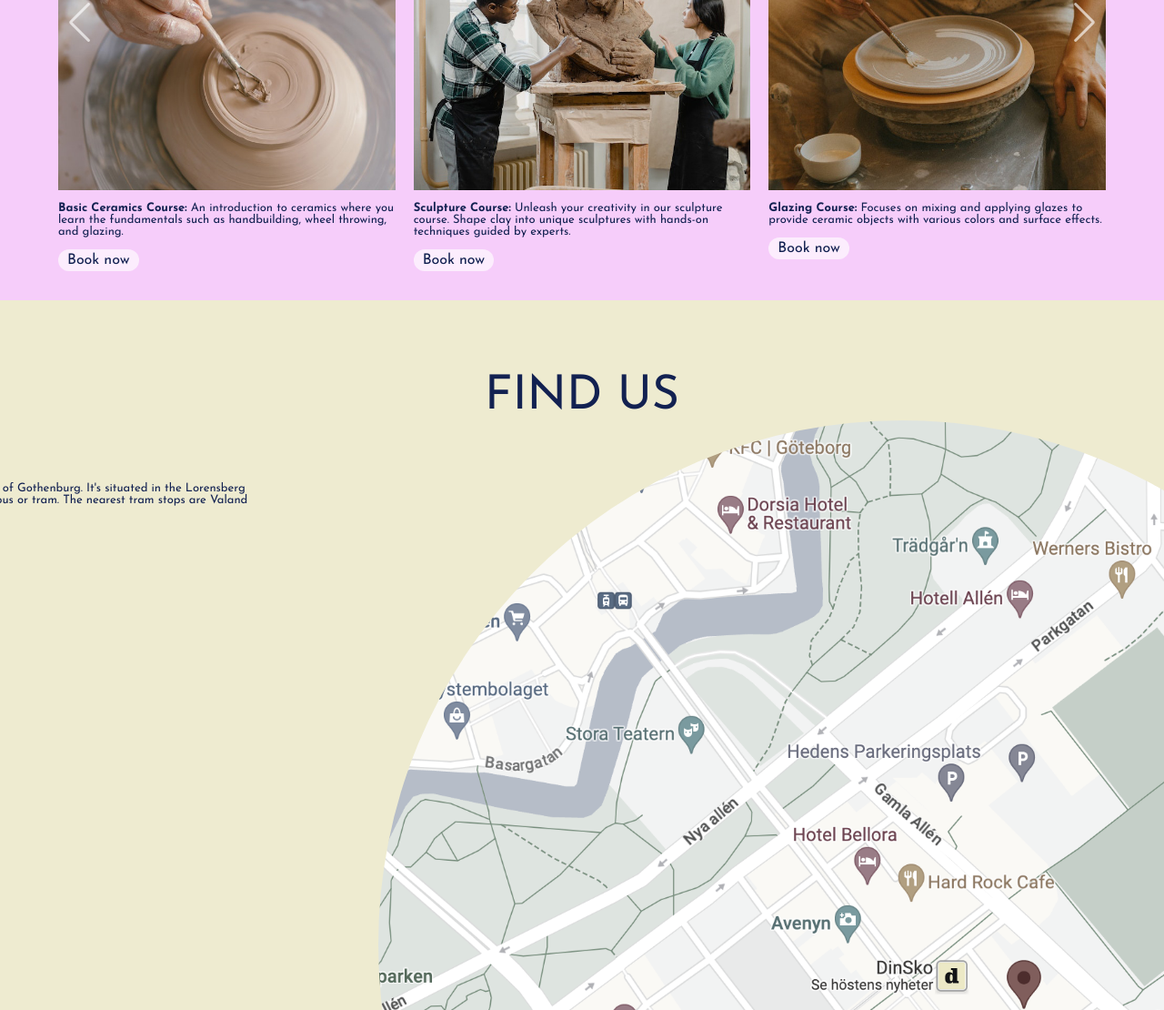
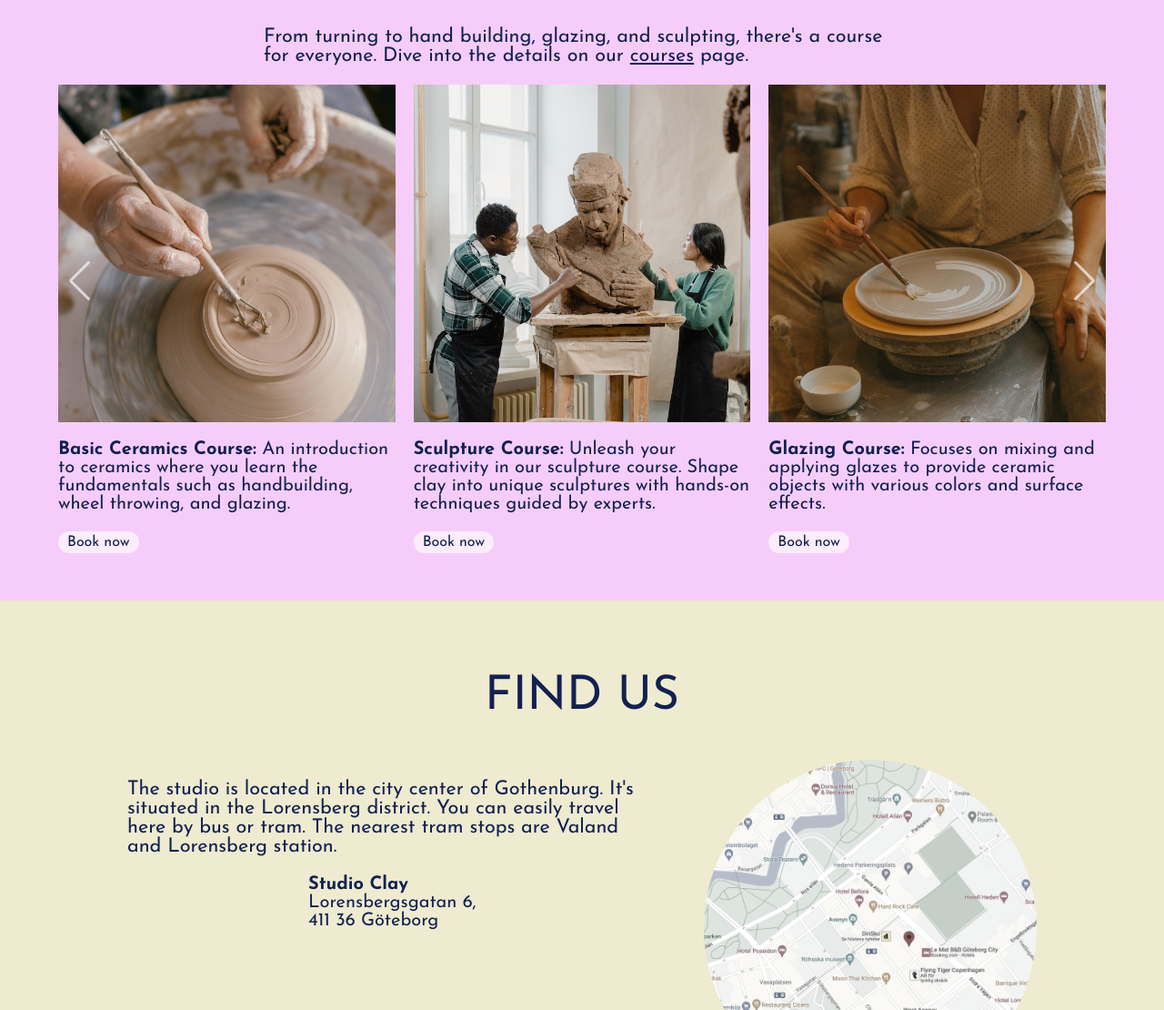
Before and after one commit to elno300/StudioClay, a plain HTML site: page index.html in a window 1280 px wide. Shown: the part 1690-2800 px from the top of the page at 91% size. Drawn offline with nearby package versions, Linux system fonts and the light colour scheme.

Commit message:
Responsive fix
Small changes to layout.

```diff
--- a/css/index.css
+++ b/css/index.css
@@ -1,5 +1,11 @@
+/* html {
+    overflow: hidden;
+    height: 100%;
+} */
+
 body {
     margin: auto;
+    overscroll-behavior: none; /*So you cant scroll over the bode showing white window*/
 }
 
 /* Type-selector(s) */
@@ -33,11 +39,12 @@ h3{
 
 p {
     padding: 00 5vw;
+    font-size: 1rem;
 }
 
 nav{
     position: fixed;
-    width: 100vw;
+    width: 100%;
     transition: 0.5s ease-in; /*Makes the navbar slide in and out on scroll*/
 }
 
@@ -45,10 +52,9 @@ nav{
 .top-navigation {
     background-color: #E86252;
     display: flex;
-    align-items: center;
+    align-items: center; /*Centers text in the nav vertically*/
     height: 10vh;
     z-index: 2;
-
 }
 
 /* LOGO -> CLAY STUDIO */
@@ -171,7 +177,6 @@ nav{
     background-repeat: no-repeat;
     background-position: center;
     height: 100svh;/*90*/
-    /* margin-top: 10vw; */
     display: flex;
     justify-content: center;
     /*Places text vertically in the center of page*/
@@ -180,7 +185,7 @@ nav{
 
 #introduction h2 {
     font-size: 3.25rem;
-    margin: 00 5vw;
+    margin: 00 5vw;/*Sätter margin åt vänster och höger*/
     text-align: start;
 }
 
@@ -208,10 +213,18 @@ nav{
     display: flex;
     flex-direction: column;
     align-items: center;
+    justify-content: center;
+}
+
+#about-container{
+    display: flex;
+    flex-direction: column;
+    justify-content: center;
+    align-items: center;
 }
 
 /* Adjacent sibling combinator */
-/*Takes ovay outfilling text*/
+/*Takes away outfilling text*/
 #about-text p+p {
     display: none;
 }
@@ -223,9 +236,9 @@ nav{
 .aboutUs-img {
     width: 90vw;
     max-width: 400px; /*630px*/
-    align-content: flex-end;
     margin-bottom: 5vw;
 }
+
 
 
 
@@ -237,20 +250,22 @@ nav{
     background-color: #F6CDFA;
     min-height: min-content;
     overflow: hidden;
+    display: flex;
+    flex-direction: column;
+    /* justify-content: center; */
 }
 
 #courses h2 {
     padding-top: 10vh;
     margin-bottom: 0;
-    margin-left: 5vw;
-    margin-right: 5vw;
-    margin-bottom: 5vw;
+    /* margin-left: 5vw;
+    margin-right: 5vw; */
 }
 
-#courses .main-text{
+/* #courses .main-text{
+    display: none;
+} */
 
-    display: none;
-}
 
 
 
@@ -264,35 +279,33 @@ nav{
     display: flex;
     flex-direction: column;
     align-items: center;
+    justify-content: center;
 }
 
-#find-us h2{
-    margin-bottom: 0;
-    margin: 00 5vw;
+#find-container{
+    display: flex;
+    flex-direction: column;
+    justify-content: center;
+    align-items:flex-start;
 }
 
-#find-us h3{
+/* #find-us h3{
     margin: 00 5vw;
-}
+} */
 
-#find-us p {
+/* #find-us p {
     padding: 0px;
     padding-bottom: 5vw;
     margin: 00 5vw;
-}
+} */
 
 #map-container{
-    height: 90vw;
     width: 90vw;
-    margin-left: 5vw;
+    /* height: 90vw; */
+    max-width: 400px;
+    /* max-height: 400px; */
     margin-bottom: 5vw;
-    /* max-width: 400px; */
-    /* max-height: 400px; */
     overflow: hidden;
-    align-self: center;
-    justify-self: center;
-    display: inline-block;
-    align-content: flex-end;
 }
 
 #map-container picture{
@@ -376,24 +389,22 @@ footer{
 /* ====================== MEDIA QUERIE ====================== */
 /* ========================================================== */
 
-@media screen and (min-width: 400px){
-
+/* @media screen and (min-width: 400px){
 
     #find-us{
         overflow: hidden;
     }
-
-    #map-container{
-    padding-bottom: 5vh;
-    padding-left: 5vw;
-    }
-}
+} */
 
 /* iPad */
 @media screen and (min-width: 768px) and (max-width: 980px){
 
+    p{
+        font-size: 1.125rem;/* = 18px */
+    }
+
    #intro-text h2{
-        font-size: 67px;
+        font-size: 67px;    /*Ceramic studio and boutique*/
    }
 
     #hamburger-menu li>a {
@@ -415,15 +426,15 @@ footer{
     #courses{
         min-height: min-content;
         display: flex;
-        flex-direction: column;
-        justify-content: center;
-        /* align-items: center; */
-        /* text-align: center; */
+        /* flex-direction: column;
+        justify-content: center; */
+
     }
 
     #courses .main-text{
         align-self: center;
     }
+
 
 }
 
@@ -431,7 +442,8 @@ footer{
 @media only screen and (min-width: 980px) {
 
     p{
-        font-size: small;
+        /* font-size: small; */
+        font-size: 1.25rem; /*20px*/
     }
 
 
@@ -492,21 +504,20 @@ footer{
     /* section */
 
     #about-us {
-        flex-direction: row;
+        /* flex-direction: row; */
         padding: 5vw;
         height: fit-content;
-        align-items:normal;
     }
 
-    #about-us h2 {
-        /*earlier it was in center*/
-        text-align: start;
+    #about-container{
+        flex-direction: row;
     }
 
     #about-us p {
         /* background-color: #ab827e; */
         padding: 00 0vw;
-        justify-items: center;
+        justify-self: center;
+
         /* font-size: large; */
     }
 
@@ -514,9 +525,10 @@ footer{
         display: block;
     }
 
-    #about-img-container {
+
+     /* #about-img-container {
         display: inline-block;
-    }
+    }  */
 
     /* image */
     .aboutUs-img {
@@ -560,24 +572,39 @@ footer{
     /* ======================== FIND US ========================= */
     /* ===========================980px========================== */
 
-    #group-loc-content{
+    #find-us {
         display: flex;
-        flex-direction: row;
-        margin-bottom: 10vh;
+        flex-direction: column;
+        align-items: center;
+        justify-content: center;
+        align-content: center;
     }
 
-    #location-text{
+
+    #find-container{
+        flex-direction: row;
+        max-width: 1000px;
+        /* justify-content:flex-start; */
+    }
+
+    /* #location-text{
         width: 50vw;
+    } */
+
+    #find-us p {
+        /* background-color: #ab827e; */
+        padding: 00 0vw;
+        justify-self: center;
+        padding-right: 2vw;
+        /* align-items: start;
+        /* font-size: large; */
     }
 
     #map-container{
         border-radius: 50%;
-        /* max-width: 300px;
-        max-height: 300px; */
-        /* width: 379px;
-        height: 379px; */
         padding-bottom: 0vh;
         padding-left: 0vw;
+        margin-left: 2vw;
     }
 
     /* #location-text address{
@@ -635,23 +662,28 @@ footer{
     }
 
 }
-
+*/
 @media only screen and (min-width: 1200px) {
 
     #about-text p, .main-text {
-        font-size: 1.55rem;
+        font-size: 1.35rem;
     }
-} */
+    /* p{
+        font-size: 1.5rem;
+    } */
+}
 
 /* 375 */
 /* 768 ipad */
 /* 980px - desktop */
 
-@media only screen and (min-width: 1200px){
+/* @media only screen and (min-width: 1200px){
 
+.swiper{
+    justify-content: center;
+}
 
-
-}
+} */
 
 .underscore {
     text-decoration: underline;
--- a/css/swiper-slider.css
+++ b/css/swiper-slider.css
@@ -2,20 +2,19 @@
     width: 90vw;
     /* max-width: 1100px; */
     height: fit-content;
-    margin: 0;
+    /* max-width: 1000px; */
+    /* margin: auto; */
     background-color: #F6CDFA;
     z-index: 0;
-}
+    /* display: flex;
+    justify-content: center;
+    align-content: center;
+} */
 
 .swiper-slide {
     /* font-size: 18px; */
     display: flex;
-
-    /* justify-content: center; */
-    flex-direction: column-reverse;
-    justify-content: space-evenly;
-    /* align-items: flex-start; */
-    text-align: start;
+    flex-direction: column-reverse;/*places the text under img*/
     background-color: #F6CDFA;
     margin: 0;
     padding-bottom: 2rem;
@@ -30,7 +29,7 @@
     padding: 4px 10px;
     border: none;
     cursor: pointer;
-    text-align:end;
+    /* text-align: end; */
     border-radius: 15px;
     /* margin-left: 5vw; */
 }
--- a/index.html
+++ b/index.html
@@ -105,28 +105,31 @@
     </header>
     <main>
       <section id="about-us">
+        <h2>ABOUT US</h2>
+        <div id="about-container">
           <section id="about-text">
-          <h2>ABOUT US</h2>
             <p class="main-text">
-            Studio Clay was founded by two artist colleagues with diverse design
-            backgrounds, but a shared passion for clay. It all began as a course
-            within a study circle in 2019 and quickly evolved into a wide range
-            of courses.
+              Studio Clay was founded by two artist colleagues with diverse
+              design backgrounds, but a shared passion for clay. It all began as
+              a course within a study circle in 2019 and quickly evolved into a
+              wide range of courses.
             </p>
             <p class="main-text">
-            Our studio is more than just a place to create art; it's a community
-            of like-minded individuals who share a passion for ceramics. Join us
-            for regular courses, collaborations, and opportunities. Join one of
-            our courses and fill free to contact us.
+              Our studio is more than just a place to create art; it's a
+              community of like-minded individuals who share a passion for
+              ceramics. Join us for regular courses, collaborations, and
+              opportunities. Join one of our courses and fill free to contact
+              us.
             </p>
           </section>
-        <section id="about-img-container">
+          <!-- <section id="about-img-container"> -->
             <img
               class="aboutUs-img"
               src="./media-ceramics/two-pottery-makers_mobile.jpg"
               alt="Two people doing pottery"
             />
-        </section>
+          <!-- </section> -->
+        </div>
       </section>
       <section id="courses">
         <h2>TOP COURSES</h2>
@@ -218,7 +221,6 @@
               <img src="media-ceramics/6.OwnProject.jpg" alt="Forms in clay" />
             </div>
           </div>
-
           <!-- If we need navigation buttons -->
           <div class="swiper-button-prev"></div>
           <div class="swiper-button-next"></div>
@@ -226,9 +228,9 @@
       </section>
       <div id="find-us">
         <h2>FIND US</h2>
-        <div id="group-loc-content">
+        <div id="find-container">
           <section id="location-text">
-            <h3 id="location">Location</h3>
+            <!-- <h3 id="location">Location</h3> -->
             <p class="main-text">
               The studio is located in the city center of Gothenburg. It's
               situated in the Lorensberg district. You can easily travel here by
--- a/javaScript/script.js
+++ b/javaScript/script.js
@@ -29,20 +29,23 @@ function hamburgerToCross(x) {
 // function reload(){
 //   window.location.reload();
 // }
+
+// Display/ undisplay navigation bar on scroll
 let navbar = document.querySelector('.top-navigation')
 let lastScrollTop = 0
 
 window.onscroll = () =>{
-  //
+
   let currentScrollPos = window.scrollY
 
     if(currentScrollPos > lastScrollTop + 3){
-     navbar.style.top = "-10vh"
+     navbar.style.top = "-12vh"
+    }
 
-    }
     else if(currentScrollPos===0){
       navbar.style.top = "0"
     }
+
     else if(currentScrollPos<lastScrollTop - 3){
       navbar.style.top = "0"
     }
@@ -55,11 +58,12 @@ window.onscroll = () =>{
 // I have copied everything below!
 // https://swiperjs.com/get-started#swiper-css-stylessize
 
-const swiper = new Swiper(".swiper", {
+const swiper = new Swiper(".swiper",{
     // Optional parameters
     direction: "horizontal",
     loop: true,
     slidesPerView: 1,
+    // centeredSlides: true,
 
     breakpoints: {
         768: {
```
Lines whose indentation alone changed are shown as unchanged.
